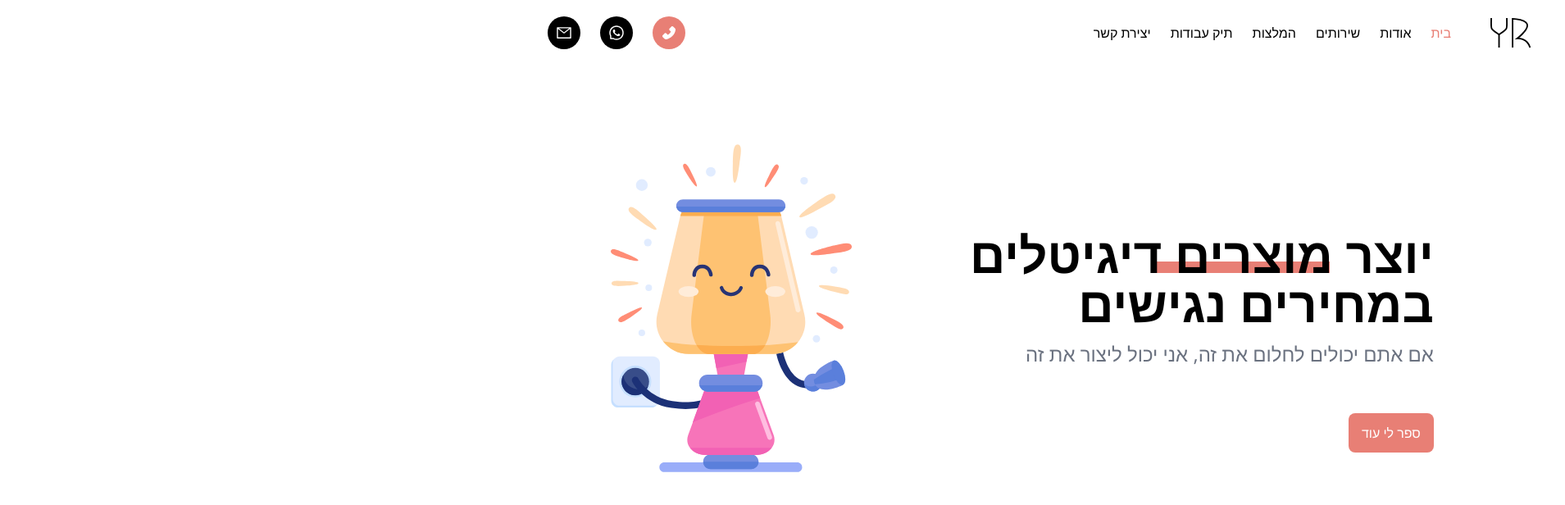
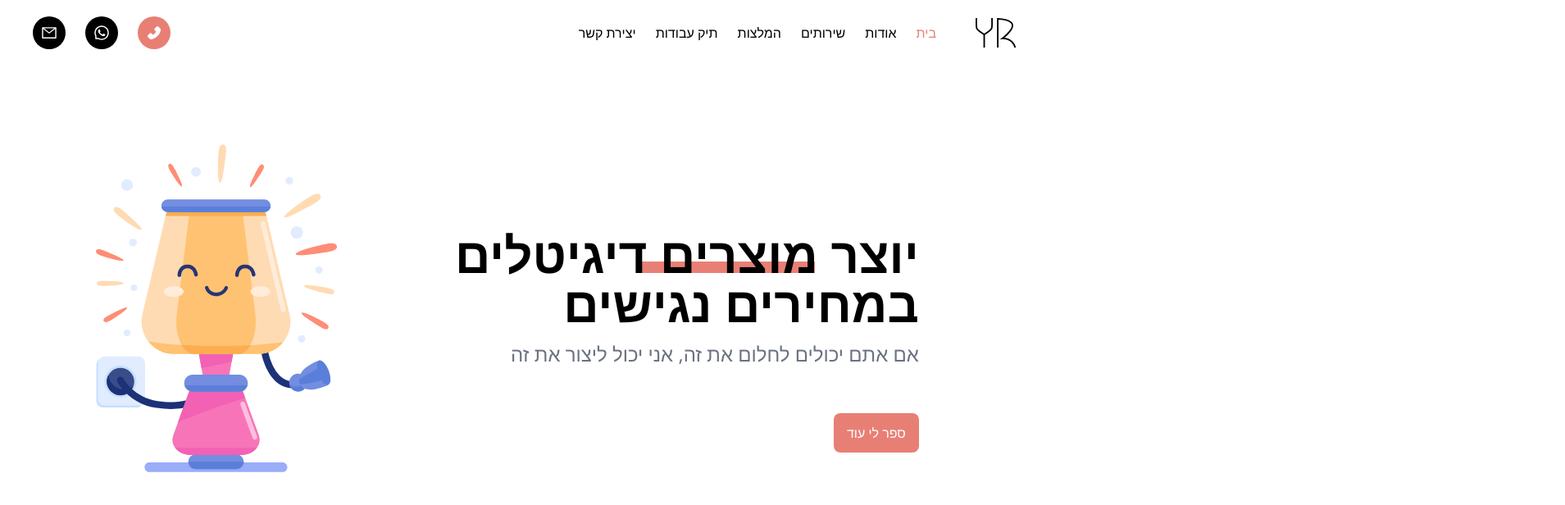
Before and after one commit to ynonra/yr-development, a Next.js app: page / in a window 1280 px wide. Shown: the top 616 px of the page at 82% size, 1909 px wide, since content can reach past the window. Built offline with nearby package versions, Linux system fonts and the light colour scheme.

Commit message:
fix overflow

```diff
--- a/styles/globals.css
+++ b/styles/globals.css
@@ -7,10 +7,10 @@ body {
   font-family: "Open sans", system-ui, -apple-system, BlinkMacSystemFont,
     "Segoe UI", Roboto, Oxygen, Ubuntu, Cantarell, "Open Sans", "Helvetica Neue",
     sans-serif;
-  overflow-x: hidden;
 }
 main {
   padding: 0 1rem;
+  overflow-x: hidden;
 }
 p {
   line-height: 1.8;
```
